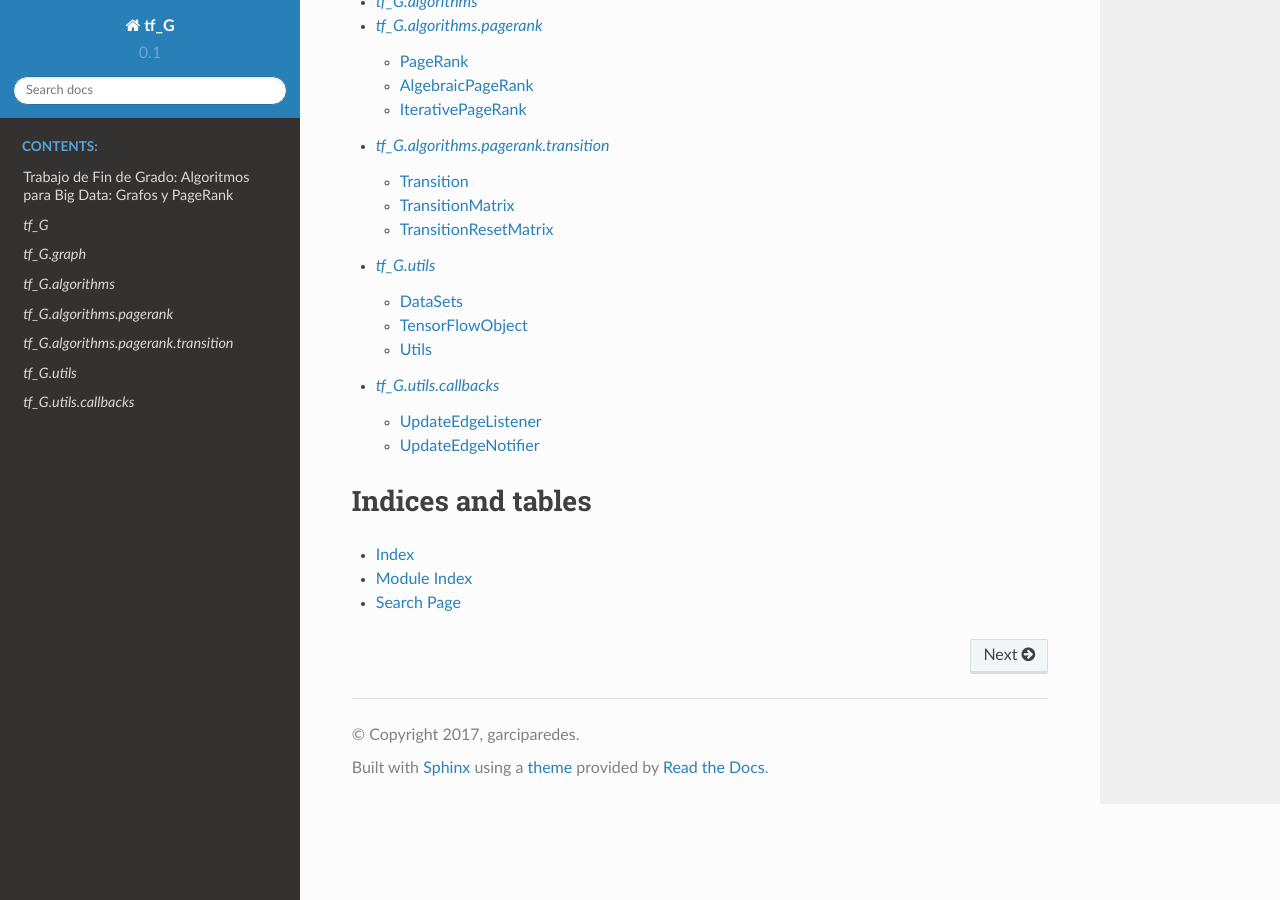
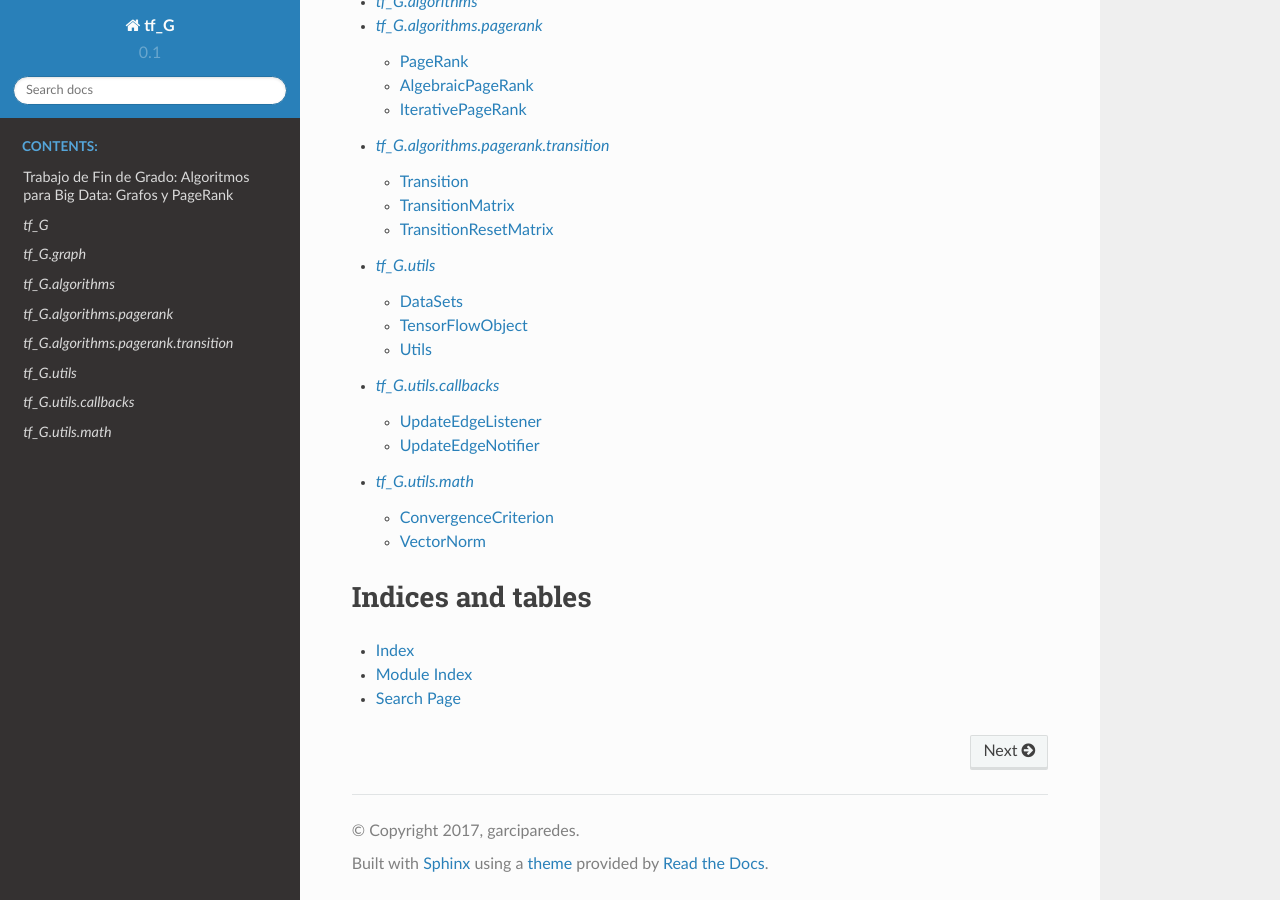
Before and after one commit to garciparedes/tf_G, a Sphinx documentation site: the page built from docs/source/index.rst, in a window 1280 px wide and 900 px high, scrolled down 530 px. Built offline with Sphinx 7.4.7 and the Read the Docs theme 2.0.0, drawn with Linux system fonts in a browser that asks for light colours.

Commit message:
Created math package

```diff
--- a/docs/source/index.rst
+++ b/docs/source/index.rst
@@ -19,6 +19,7 @@ Welcome to tf_G's documentation!
    algorithms_pagerank_transition
    utils
    utils_callbacks
+   utils_math
 
 
 Indices and tables
```
Also changed, not shown: document/img/diagrams/component-diagram.png, 3 other files.
